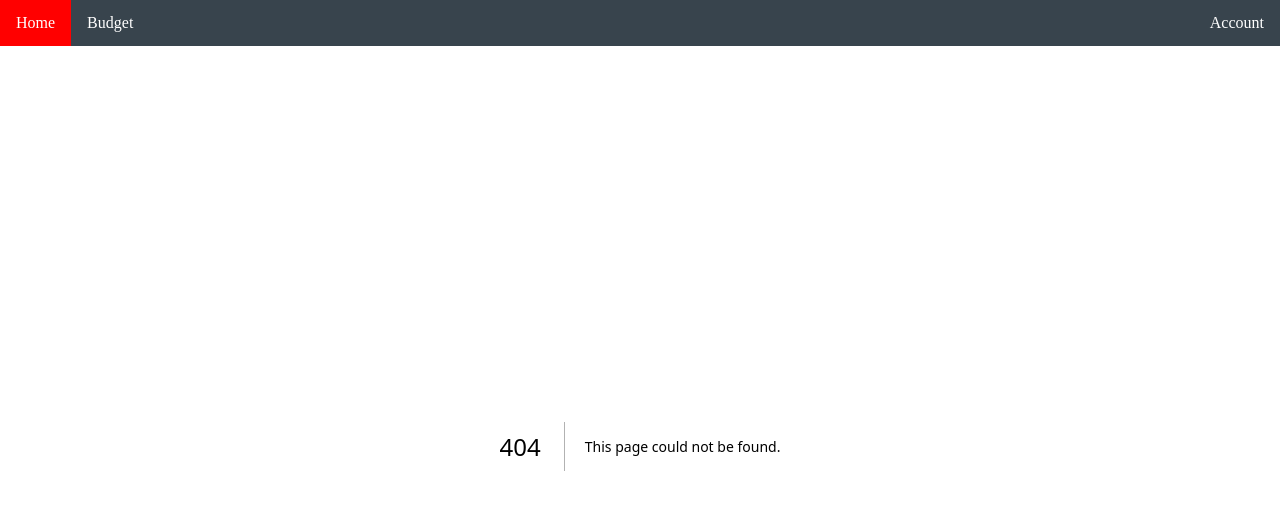
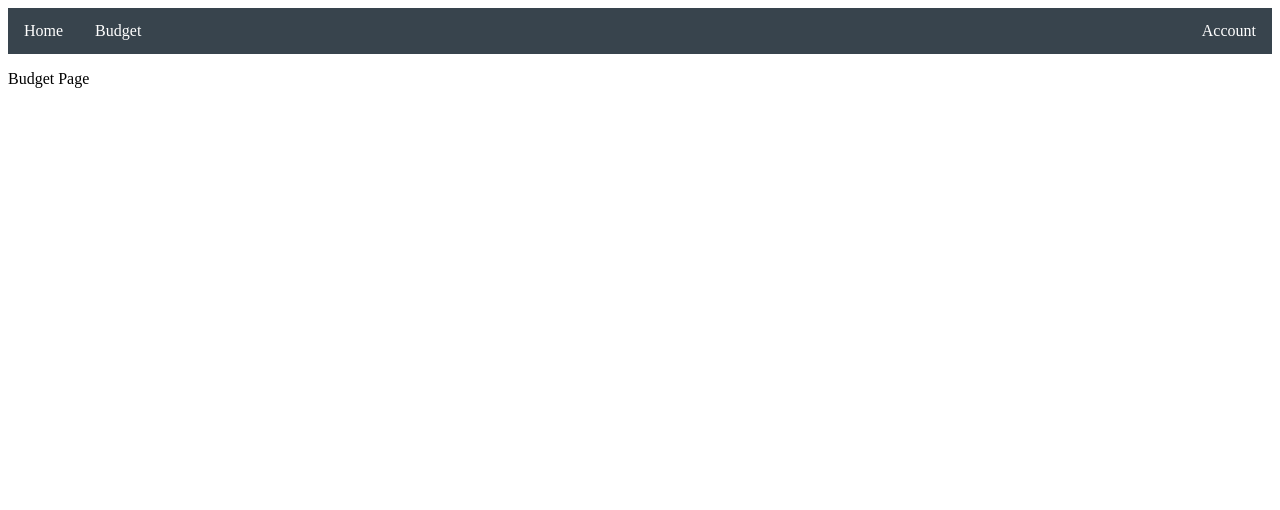
Before and after one commit to CallMeCCLemon/BudgetApp, a Next.js app in the folder web-app/: page /budget in a window 1280 px wide. Before the commit this address had no page. Shown: the top 510 px of the page. Built offline with nearby package versions, Linux system fonts and the light colour scheme.

Commit message:
Add basic pages to test routing

```diff
--- /dev/null
+++ b/web-app/app/budget/page.tsx
@@ -0,0 +1,9 @@
+export default function Page() {
+    return (
+        <main className="flex min-h-screen flex-col p-6">
+            <div>
+                <p>Budget Page</p>
+            </div>
+        </main>
+    );
+}
--- a/web-app/components/navbar/navbar.tsx
+++ b/web-app/components/navbar/navbar.tsx
@@ -6,7 +6,7 @@ export default function Navbar() {
         <main className="flex navbar">
             <ul className="horizontal">
                 <li><Link href="/">Home</Link></li>
-                <li><Link href="/">Budget</Link></li>
+                <li><Link href="/budget">Budget</Link></li>
                 <li className="dropdown">
                     <Link href="javascript:void(0)" className="dropbtn">Account</Link>
                     <div className="dropdown-content right">
```
Also changed, not shown: web-app/app/login/page.tsx (added, +9 -0 lines).
